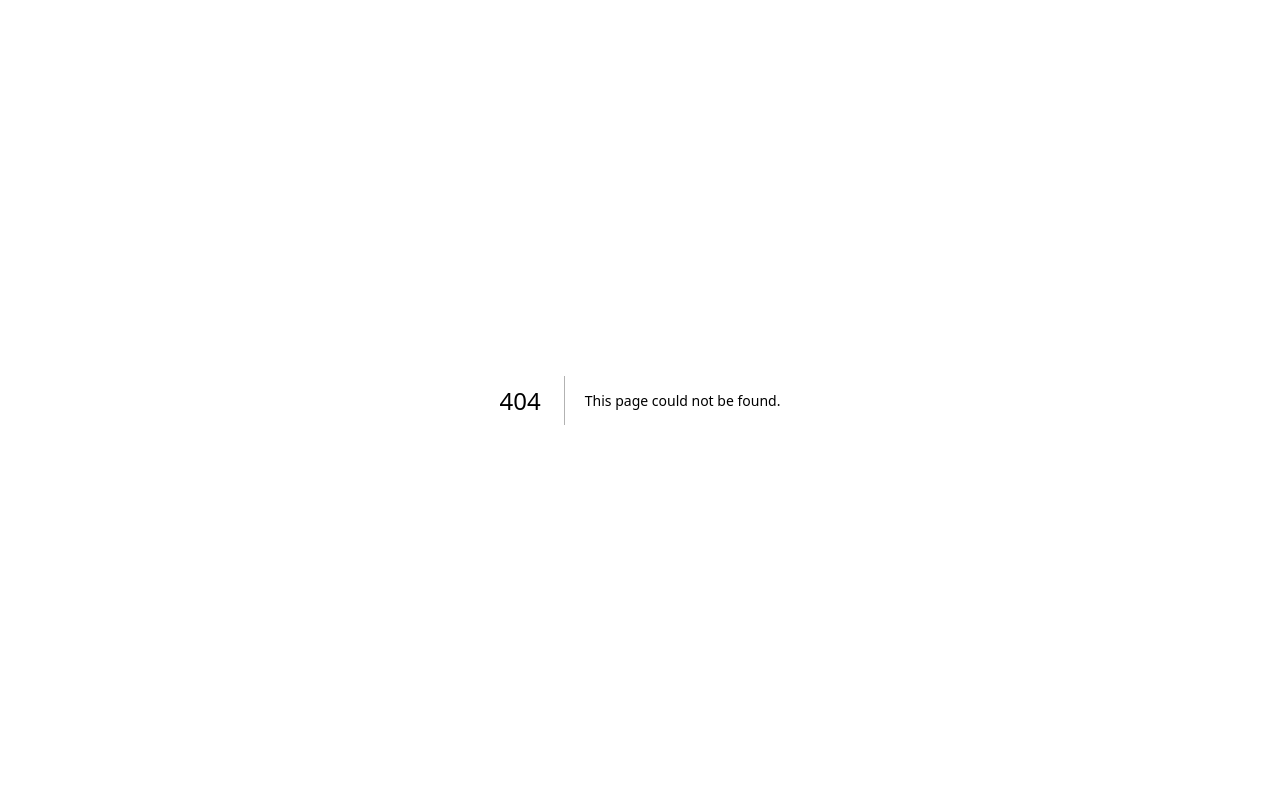
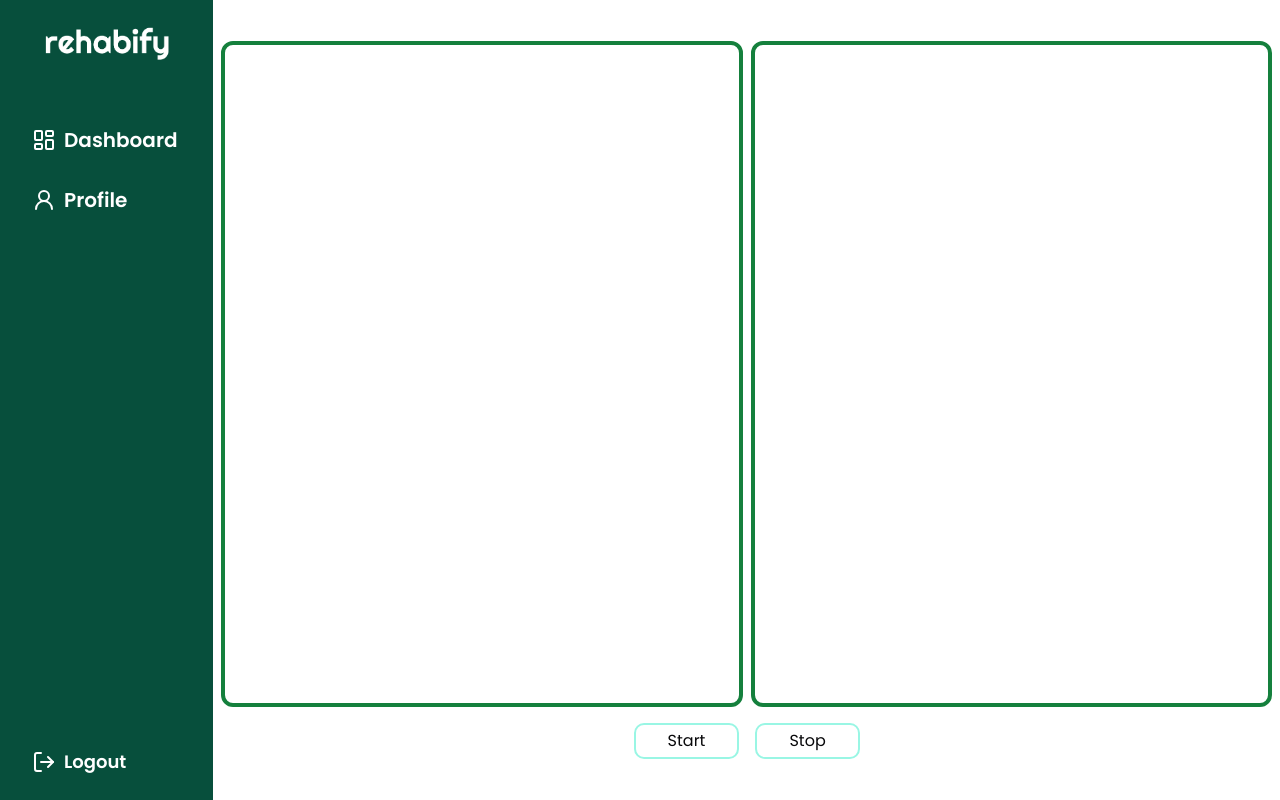
Before and after one commit to TheMercury1229/Rehabify-Frontend-Techfiestia, a Next.js app: page /exercise in a window 1280 px wide. Before the commit this address had no page. Built offline with nearby package versions, Linux system fonts and the light colour scheme; no server answers.

Commit message:
started work on exercise page

```diff
--- a/package.json
+++ b/package.json
@@ -17,6 +17,7 @@
     "next": "15.0.3",
     "react": "19.0.0-rc-66855b96-20241106",
     "react-dom": "19.0.0-rc-66855b96-20241106",
+    "socket.io-client": "^4.8.1",
     "tailwind-merge": "^2.5.4",
     "tailwindcss-animate": "^1.0.7"
   },
--- /dev/null
+++ b/src/app/(root)/exercise/page.tsx
@@ -0,0 +1,121 @@
+"use client";
+import React, { useRef, useState } from "react";
+import { io, Socket } from "socket.io-client";
+
+export default function Exercise() {
+    const videoRef = useRef<HTMLVideoElement>(null);
+    const canvasRef = useRef<HTMLCanvasElement>(null);
+    const socketRef = useRef<Socket>(io("http://localhost:5000"));
+    const streamingRef = useRef<boolean>(false);
+    const mediaStreamRef = useRef<MediaStream | null>(null);
+    const [response, setResponse] = useState<string | null>(null);
+
+    // Handle socket response for frame processing
+    socketRef.current.on("frame-response", (message: string) => {
+        console.log("Frame response received:", message);
+        setResponse(message); // Update state with the response
+    });
+
+    const startStreaming = async () => {
+        if (streamingRef.current) return;
+        streamingRef.current = true;
+
+        try {
+            const stream = await navigator.mediaDevices.getUserMedia({ video: true });
+            mediaStreamRef.current = stream;
+
+            if (videoRef.current) {
+                videoRef.current.srcObject = stream;
+                videoRef.current.play();
+            }
+
+            const canvas = canvasRef.current;
+            if (!canvas) return;
+
+            const context = canvas.getContext("2d");
+            if (!context) return;
+
+            const sendFrame = () => {
+                if (!streamingRef.current) return;
+
+                context.drawImage(videoRef.current as HTMLVideoElement, 0, 0, canvas.width, canvas.height);
+
+                canvas.toBlob(
+                    (blob) => {
+                        if (blob && socketRef.current.connected) {
+                            socketRef.current.emit("frame", blob);
+                        }
+                    },
+                    "image/jpeg",
+                    0.7
+                );
+
+                setTimeout(sendFrame, 100); // Adjust frame rate
+            };
+
+            sendFrame();
+        } catch (err) {
+            console.error("Error accessing webcam:", err);
+        }
+    };
+
+    const stopStreaming = () => {
+        streamingRef.current = false;
+        if (mediaStreamRef.current) {
+            mediaStreamRef.current.getTracks().forEach((track) => track.stop());
+            mediaStreamRef.current = null;
+        }
+        if (videoRef.current) {
+            videoRef.current.srcObject = null;
+        }
+    };
+
+    return (
+        // <div>
+        //   <video ref={videoRef} style={{ width: "100%", maxHeight: "300px" }} autoPlay playsInline />
+        //   <canvas ref={canvasRef} style={{ display: "none" }} width={640} height={480} />
+        //   <div>
+        //     <button onClick={startStreaming}>Start Streaming</button>
+        //     <button onClick={stopStreaming}>Stop Streaming</button>
+        //   </div>
+        //   {response && <div>{response}</div>}
+        // </div>
+
+        <div className="flex flex-col h-screen justify-center items-center px-2">
+
+            <div className="flex flex-row h-5/6 w-full space-x-2">
+
+                <div className="w-1/2 border-4 border-green-700 rounded-lg overflow-hidden">
+                    <video
+                        ref={videoRef}
+                        className="w-full h-full object-cover "
+                        autoPlay
+                        playsInline
+                    />
+                </div>
+
+
+                <div className="w-1/2 rounded-lg border-4 border-green-700">
+
+                </div>
+            </div>
+
+
+            <div className="w-full flex justify-center space-x-4 mt-4">
+                <div
+                    onClick={startStreaming}
+                    className="rounded-md border-2 border-[#99F6E4] py-1 px-8 text-base cursor-pointer"
+                >
+                    Start
+                </div>
+                <div
+                    onClick={stopStreaming}
+                    className="rounded-md border-2 border-[#99F6E4] py-1 px-8 text-base cursor-pointer"
+                >
+                    Stop
+                </div>
+            </div>
+        </div>
+
+    );
+};
```
Also changed, not shown: 1 other file (tests, documents, lock files or other folders).
